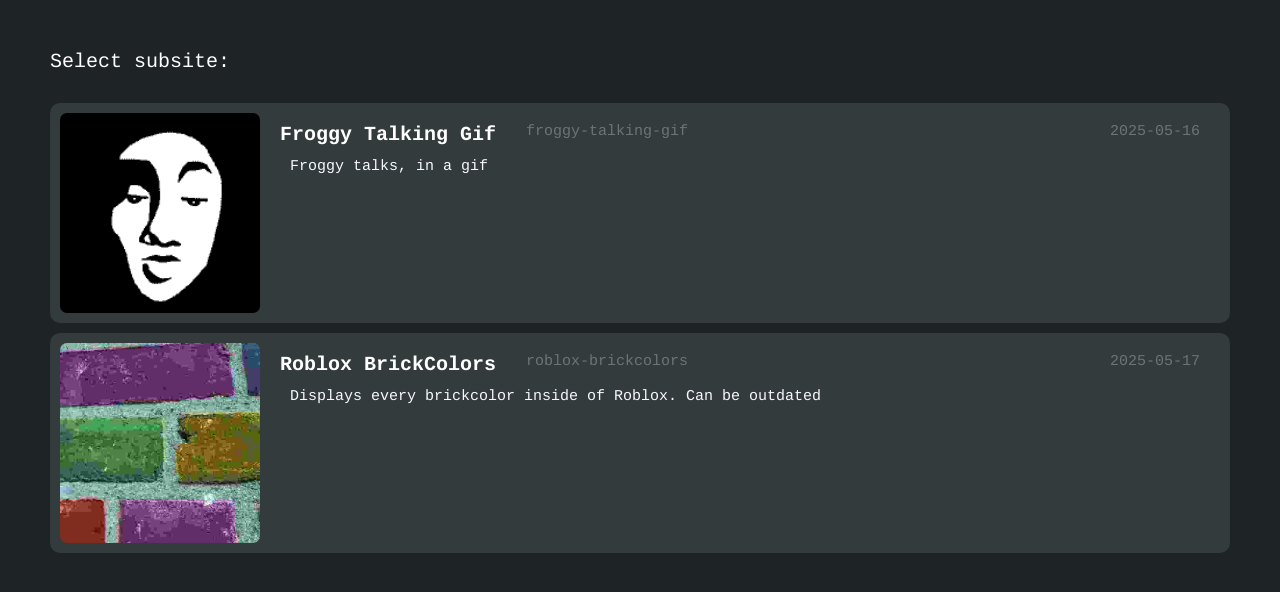
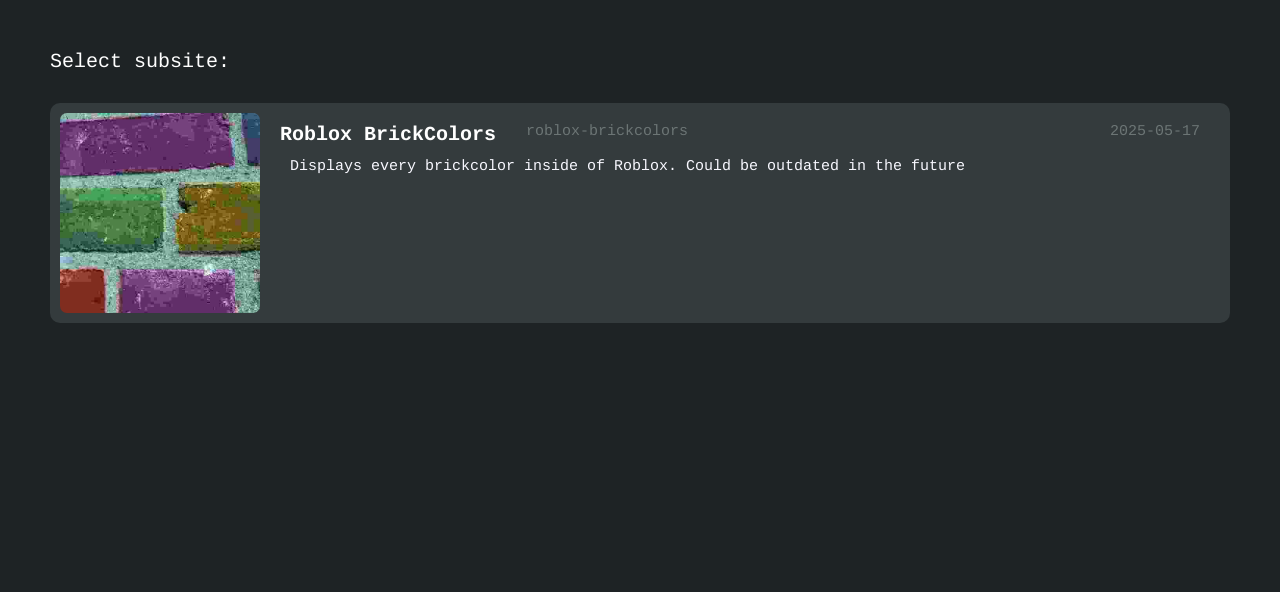
Before and after one commit to pruizfer/pruizfer.github.io, a plain HTML site: page index.html in a window 1280 px wide. Drawn offline with Linux system fonts and the light colour scheme.

Commit message:
Refactor

```diff
--- a/index.html
+++ b/index.html
@@ -48,6 +48,10 @@
         }).then(data => {
 
             data.forEach((site, idx) => {
+                if (site.hidden) {
+                    return
+                }
+
                 generate(site.path, site.name, site.icon, site.description, site.date)
             })
 
--- a/sites.json
+++ b/sites.json
@@ -5,14 +5,16 @@
 
         "icon": "assets/images/froggy_talking.gif",
         "description": "Froggy talks, in a gif",
-        "date": "2025-05-16"
+        "date": "2025-05-16",
+
+        "hidden": true
     },
     {
         "path": "roblox-brickcolors",
         "name": "Roblox BrickColors",
 
         "icon": "assets/images/brick.png",
-        "description": "Displays every brickcolor inside of Roblox. Can be outdated",
+        "description": "Displays every brickcolor inside of Roblox. Could be outdated in the future",
         "date": "2025-05-17"
     }
 ]
```
Also changed, not shown: roblox-brickcolors/index.html (+0 -1 lines).
